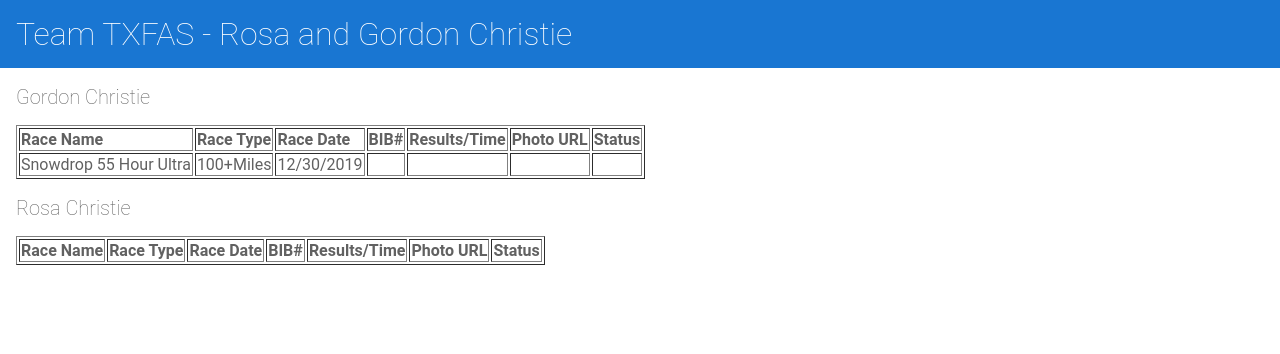
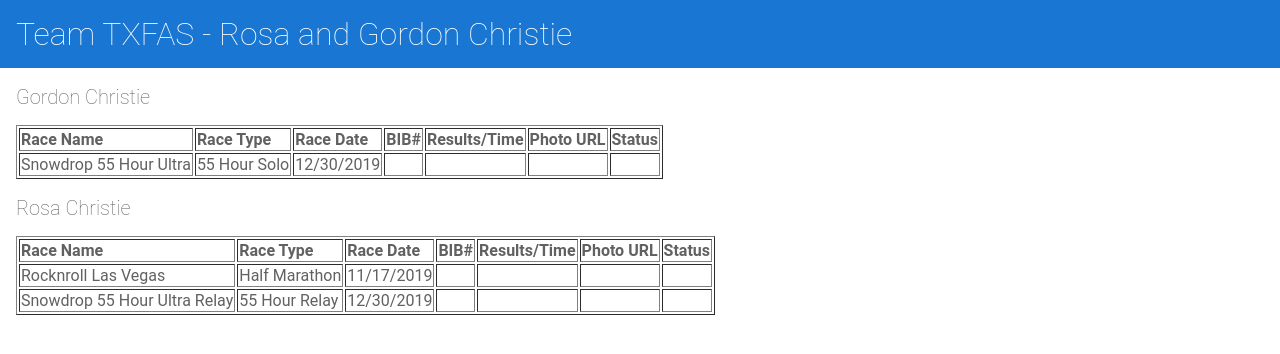
Before and after one commit to gchristie/txfas, an Angular app: page / in a window 1280 px wide. Shown: the top 354 px of the page. Built offline with nearby package versions, Linux system fonts and the light colour scheme.

Commit message:
1 file modified

```diff
--- a/src/app/racedata.ts
+++ b/src/app/racedata.ts
@@ -28,7 +28,7 @@ export var racedata = [
     runner: 'Gordon',
     name: 'Snowdrop 55 Hour Ultra',
     racedate: '12/30/2019',
-    racetype: '100+Miles',
+    racetype: '55 Hour Solo',
     bibnumber: '',
     racetime: '',
     resultsurl:'',
@@ -58,9 +58,20 @@ bibnumber:'',
 racetime:'',
 resultsurl:'',
 photourl:'',
-statu:''
+status:''
 }
-
+,
+   {
+    runner: 'Rosa',
+    name: 'Snowdrop 55 Hour Ultra Relay',
+    racedate: '12/30/2019',
+    racetype: '55 Hour Relay',
+    bibnumber: '',
+    racetime: '',
+    resultsurl:'',
+    photourl: '',
+    status:''
+  }
 
 
 
```
